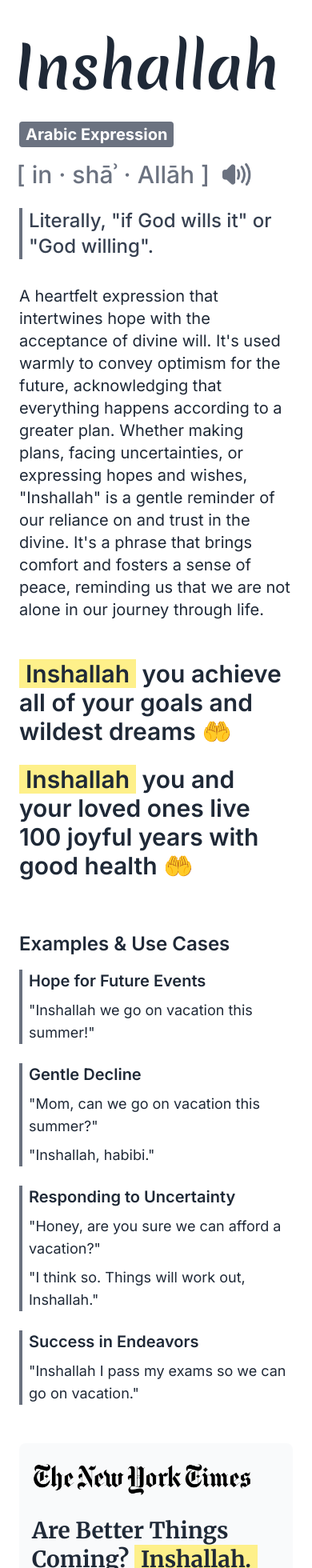
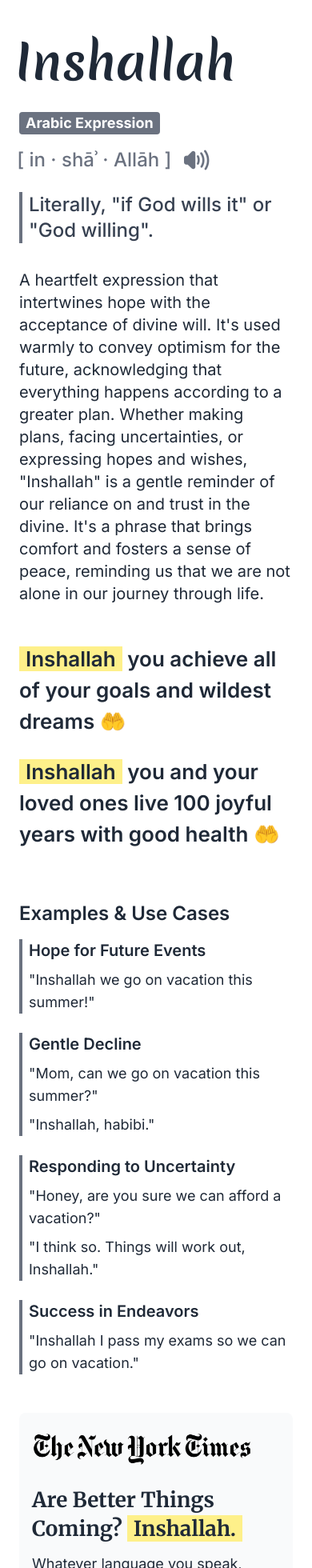
Before and after one commit to farzany/inshallaah.com, a React (Create React App) app: page / in a window 390 px wide. Shown: the part 40-2000 px from the top of the page at 80% size. Built offline with nearby package versions, Linux system fonts and the light colour scheme.

Commit message:
Responsiveness improvements

```diff
--- a/src/App.tsx
+++ b/src/App.tsx
@@ -5,16 +5,16 @@ export default function App() {
   return (
     <div className="relative flex min-h-screen w-screen items-center justify-center overflow-y-scroll pb-48 pt-16 font-inter text-gray-800 selection:bg-yellow-200 lg:pt-48">
       <div className="flex h-fit w-[600px] flex-col items-center justify-center p-6 lg:p-0">
-        <h1 className="ml-[-11px] w-full font-merienda text-7xl font-bold lg:ml-[-13.5px] lg:text-8xl">
+        <h1 className="ml-[-9.6px] w-full font-merienda text-6xl font-bold sm:ml-[-11px] sm:text-7xl lg:ml-[-13.5px] lg:text-8xl">
           Inshallah
         </h1>
         <div id="tags" className="mt-8 flex w-full gap-3">
-          <span className="select-none rounded bg-gray-500 px-2 py-0.5 text-xl font-bold text-white">
+          <span className="select-none rounded bg-gray-500 px-2 text-lg font-bold text-white sm:py-0.5 sm:text-xl">
             Arabic Expression
           </span>
         </div>
-        <div className="m-auto ml-[-3.4px] flex w-fit items-center justify-center pt-4">
-          <span className="text-3xl font-medium text-gray-500">
+        <div className="m-auto ml-[-2.8px] flex w-fit items-center justify-center pt-4 sm:ml-[-3.4px]">
+          <span className="text-2xl font-medium text-gray-500 sm:text-3xl">
             [ in · shāʾ · Allāh ]
           </span>
           <VideoModal />
@@ -26,10 +26,10 @@ export default function App() {
           {`A heartfelt expression that intertwines hope with the acceptance of divine will. It's used warmly to convey optimism for the future, acknowledging that everything happens according to a greater plan. Whether making plans, facing uncertainties, or expressing hopes and wishes, "Inshallah" is a gentle reminder of our reliance on and trust in the divine. It's a phrase that brings comfort and fosters a sense of peace, reminding us that we are not alone in our journey through life.`}
         </p>
         <div className="mb-10 mt-12 flex w-full flex-col items-center">
-          <h4 className="mb-6 text-3xl font-semibold">
+          <h4 className="mb-6 text-[26px] font-semibold sm:text-3xl">
             <span className="bg-yellow-200 px-2">Inshallah</span>{' you achieve all of your goals and wildest dreams 🤲'}
           </h4>
-          <h5 className="mb-6 text-3xl font-semibold">
+          <h5 className="mb-6 text-[26px] font-semibold sm:text-3xl">
             <span className="bg-yellow-200 px-2">Inshallah</span>{' you and your loved ones live 100 joyful years with good health 🤲'}
           </h5>
         </div>
@@ -93,16 +93,16 @@ export default function App() {
           target="_blank"
         >
           <img src="images/nyt.png" alt="New York Times Logo" className="-mb-8 -mt-12 w-[275px]" />
-          <h3 className="font-merriweather text-[28px] font-bold leading-9">
+          <h3 className="font-merriweather text-[26px] font-bold leading-9 sm:text-[28px]">
             Are Better Things Coming? <span className="bg-yellow-200 px-2">Inshallah.</span>
           </h3>
-          <p className="mt-3 text-xl">
+          <p className="mt-3 text-lg sm:text-xl">
             Whatever language you speak, “inshallah” can bring you hope. When I was growing up, my family used ...
           </p>
         </a>
         <footer className="absolute bottom-0 flex flex-col items-center pb-8 text-lg font-medium">
           <a
-            className="mb-5 flex w-fit items-center justify-center gap-2 rounded-lg bg-yellow-200 px-5 py-3"
+            className="mb-8 flex w-fit items-center justify-center gap-2 rounded-lg bg-yellow-200 px-5 py-3"
             href="https://www.buymeacoffee.com/farzany"
             rel="noreferrer"
             target="_blank"
--- a/src/VideoModal.tsx
+++ b/src/VideoModal.tsx
@@ -37,7 +37,7 @@ export default function VideoModal() {
   return (
     <>
       <button className="m-auto ml-4" onClick={openModal}>
-        <img className="w-9" src="images/audio.png" alt="" />
+        <img className="w-8 sm:w-9" src="images/audio.png" alt="" />
       </button>
       <div onClick={closeModal} className={`${showModal ? 'opacity-100' : 'invisible opacity-0'} fixed inset-0 flex items-center justify-center bg-black/60 transition-all duration-300`}>
         <div onClick={stopPropagation} className="relative w-[90%] sm:w-[400px]">
```
